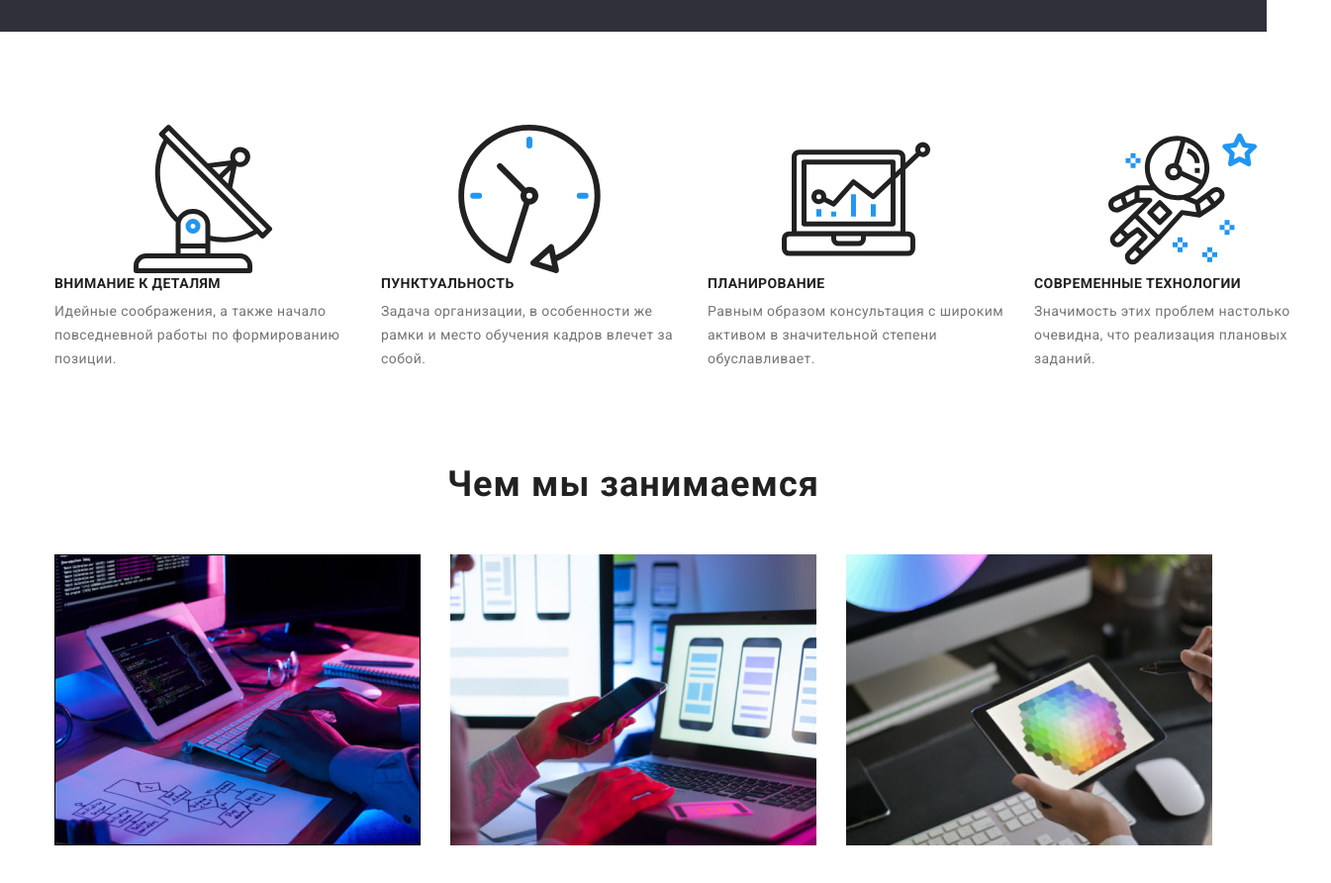
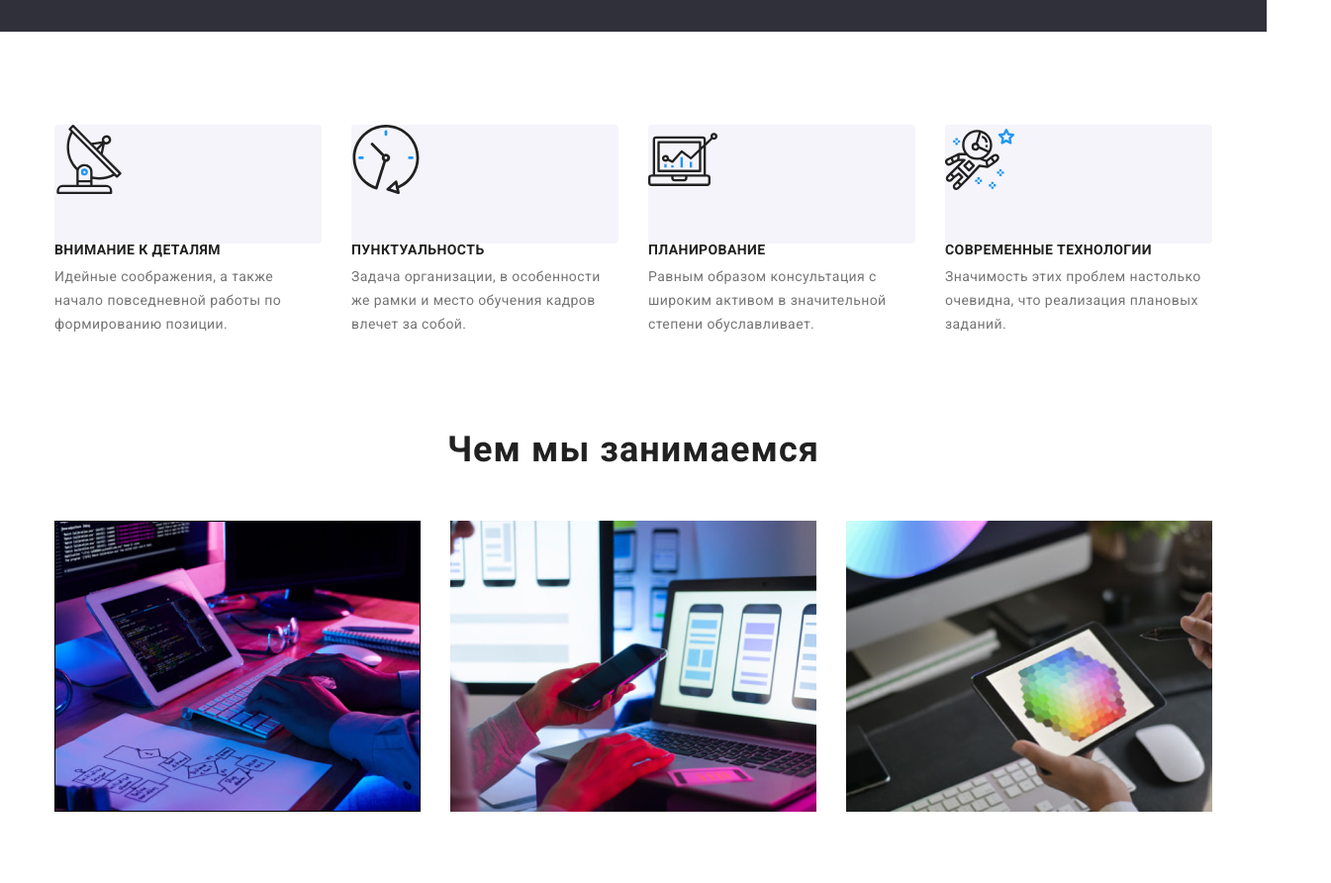
Before and after one commit to djucy/goit-markup-hw-04, a plain HTML site: page index.html in a window 1280 px wide. Shown: the part 840-1732 px from the top of the page at 99% size, 1345 px wide, since content can reach past the window. Drawn offline with nearby package versions, Linux system fonts and the light colour scheme.

Commit message:
add background to advantage section

```diff
--- a/css/style.css
+++ b/css/style.css
@@ -220,6 +220,16 @@ p {
 
   color: var(--grey);
 }
+.box-advantage {
+  width: 270px;
+  height: 120px;
+  background-color: #f5f4fa;
+  border-radius: 4px;
+}
+.icon-advantage {
+  display: block;
+  align-items: center;
+}
 
 /* What are we doing section */
 .list-images {
--- a/index.html
+++ b/index.html
@@ -64,7 +64,7 @@
                 <ul class="list-advantage">
                     <li class="item">
                         <div class="box-advantage">
-                            <svg>
+                            <svg class="icon-advantage" width="70" height="70">
                                 <use href="./images/icons.svg#antenna"></use>
                             </svg>
                         </div>
@@ -73,7 +73,7 @@
                     </li>
                     <li class="item">
                         <div class="box-advantage">
-                            <svg>
+                            <svg class="icon-advantage" width="70" height="70">
                                 <use href="./images/icons.svg#clock"></use>
                             </svg>
                         </div>
@@ -82,7 +82,7 @@
                     </li>
                     <li class="item">
                         <div class="box-advantage">
-                            <svg>
+                            <svg class=icon-advantage  width="70" height="70">
                                 <use href="./images/icons.svg#diagram"></use>
                             </svg>
                         </div>
@@ -91,7 +91,7 @@
                     </li>
                     <li class="item">
                         <div class="box-advantage">
-                            <svg>
+                            <svg class="icon-advantage"  width="70" height="70">
                                 <use href="./images/icons.svg#astronaut"></use>
                             </svg>
                         </div>
```
